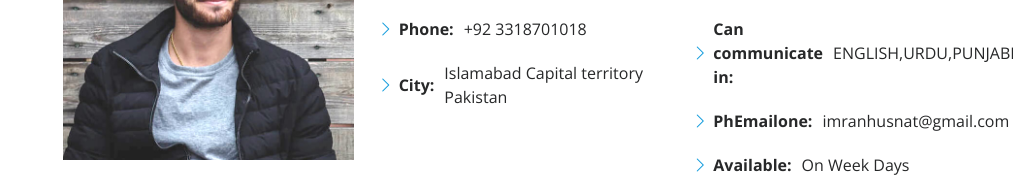
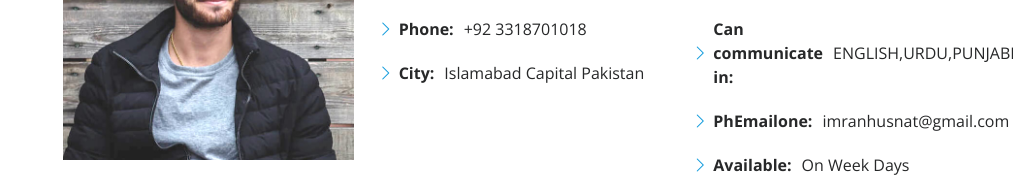
Before and after one commit to Coder-soft/tourguide, a plain HTML site: page index.html in a window 1280 px wide. Shown: the part 1147-1324 px from the top of the page, without its empty margins (267-1280 px from the left). Drawn offline with nearby package versions, Linux system fonts and the light colour scheme.

Commit message:
index.html

```diff
--- a/index.html
+++ b/index.html
@@ -104,7 +104,7 @@
                 <ul>
                   <li><i class="bi bi-chevron-right"></i> <strong>Birthday:</strong> <span>1986</span></li>
                   <li><i class="bi bi-chevron-right"></i> <strong>Phone:</strong> <span>+92 3318701018</span></li>
-                  <li><i class="bi bi-chevron-right"></i> <strong>City:</strong> <span>Islamabad Capital territory Pakistan </span></li>
+                  <li><i class="bi bi-chevron-right"></i> <strong>City:</strong> <span>Islamabad Capital Pakistan </span></li>
                 </ul>
               </div>
               <div class="col-lg-6">
```
